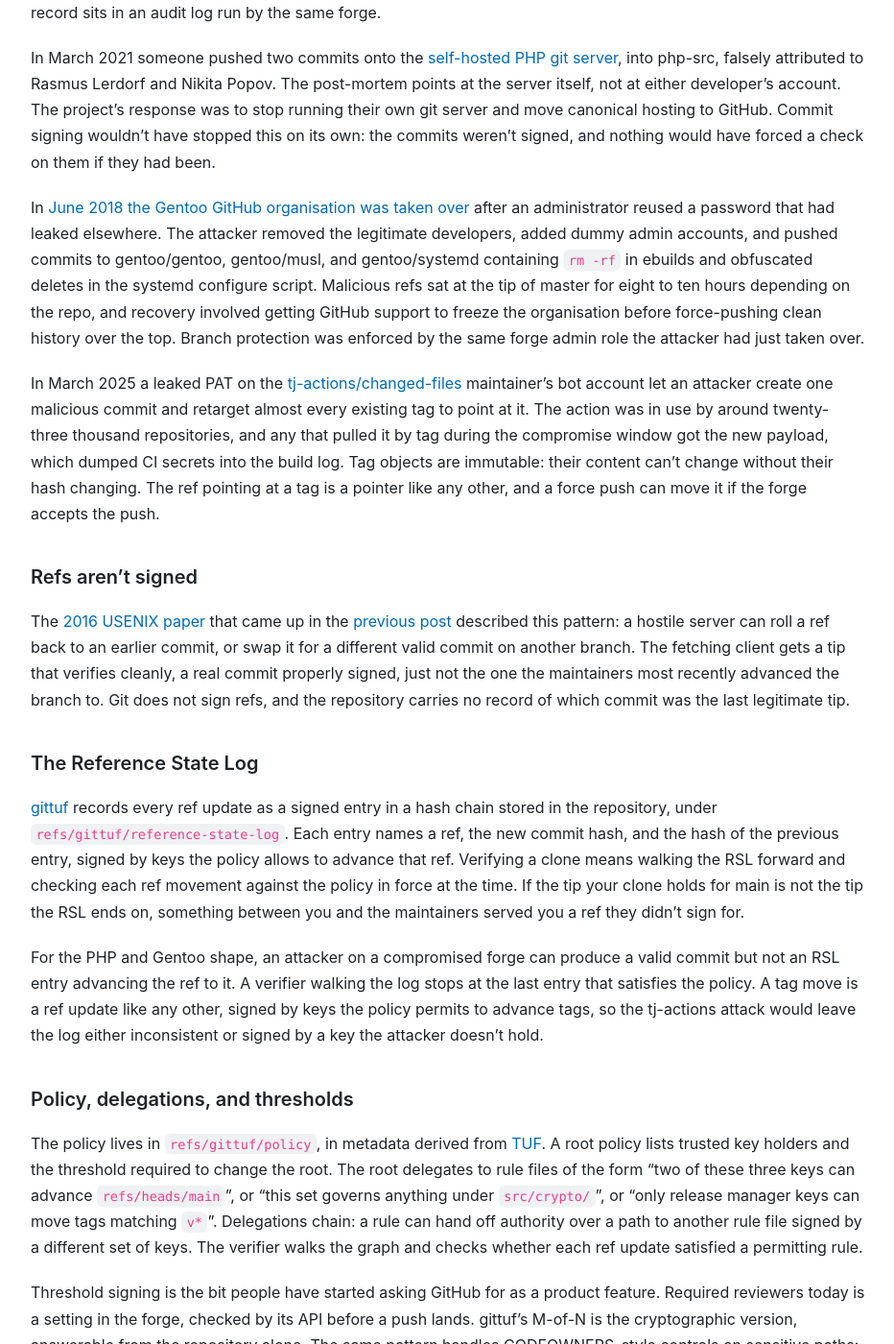
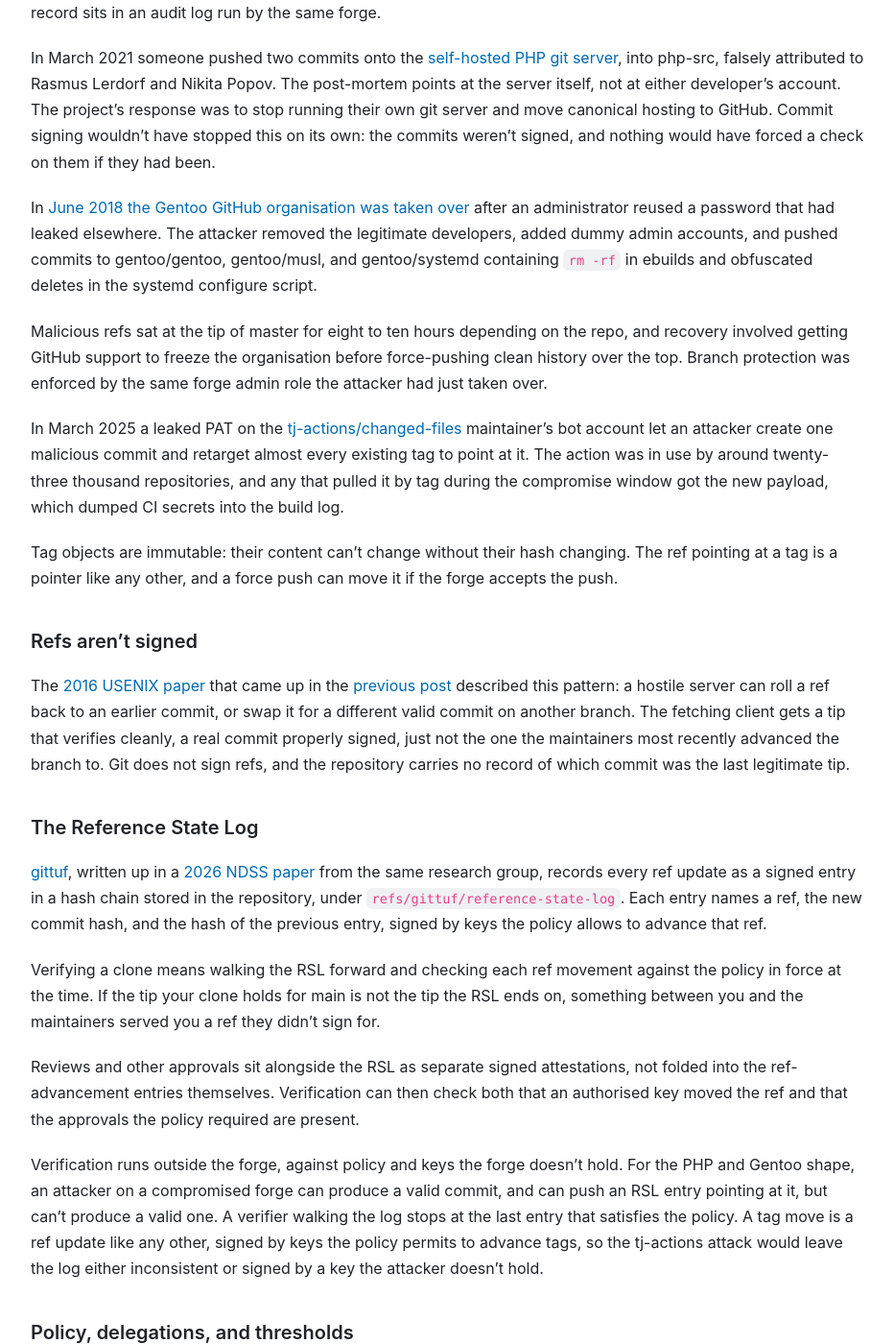
Before and after one commit to andrew/nesbitt.io, a Jekyll site: the page built from _posts/2026-06-04-gittuf-a-signed-log-for-git-refs.md, in a window 1280 px wide and 1400 px high, scrolled down 475 px. Shown: the whole window at 96% size, without its empty margins (173-1105 px from the left). Built offline with Jekyll 4.4.1, drawn with Linux system fonts in a browser that asks for light colours; comment, search, counter and statistics services are not loaded; some of the changed text lies outside the part shown.

Commit message:
Update"gittuf - a signed log for git refs" post

```diff
--- a/_posts/2026-06-04-gittuf-a-signed-log-for-git-refs.md
+++ b/_posts/2026-06-04-gittuf-a-signed-log-for-git-refs.md
@@ -17,9 +17,13 @@
 
 In March 2021 someone pushed two commits onto the [self-hosted PHP git server](https://news-web.php.net/php.internals/113838), into php-src, falsely attributed to Rasmus Lerdorf and Nikita Popov. The post-mortem points at the server itself, not at either developer's account. The project's response was to stop running their own git server and move canonical hosting to GitHub. Commit signing wouldn't have stopped this on its own: the commits weren't signed, and nothing would have forced a check on them if they had been.
 
-In [June 2018 the Gentoo GitHub organisation was taken over](https://wiki.gentoo.org/wiki/Project:Infrastructure/Incident_Reports/2018-06-28_Github) after an administrator reused a password that had leaked elsewhere. The attacker removed the legitimate developers, added dummy admin accounts, and pushed commits to gentoo/gentoo, gentoo/musl, and gentoo/systemd containing `rm -rf` in ebuilds and obfuscated deletes in the systemd configure script. Malicious refs sat at the tip of master for eight to ten hours depending on the repo, and recovery involved getting GitHub support to freeze the organisation before force-pushing clean history over the top. Branch protection was enforced by the same forge admin role the attacker had just taken over.
+In [June 2018 the Gentoo GitHub organisation was taken over](https://wiki.gentoo.org/wiki/Project:Infrastructure/Incident_Reports/2018-06-28_Github) after an administrator reused a password that had leaked elsewhere. The attacker removed the legitimate developers, added dummy admin accounts, and pushed commits to gentoo/gentoo, gentoo/musl, and gentoo/systemd containing `rm -rf` in ebuilds and obfuscated deletes in the systemd configure script.
 
-In March 2025 a leaked PAT on the [tj-actions/changed-files](https://www.stepsecurity.io/blog/harden-runner-detection-tj-actions-changed-files-action-is-compromised) maintainer's bot account let an attacker create one malicious commit and retarget almost every existing tag to point at it. The action was in use by around twenty-three thousand repositories, and any that pulled it by tag during the compromise window got the new payload, which dumped CI secrets into the build log. Tag objects are immutable: their content can't change without their hash changing. The ref pointing at a tag is a pointer like any other, and a force push can move it if the forge accepts the push.
+Malicious refs sat at the tip of master for eight to ten hours depending on the repo, and recovery involved getting GitHub support to freeze the organisation before force-pushing clean history over the top. Branch protection was enforced by the same forge admin role the attacker had just taken over.
+
+In March 2025 a leaked PAT on the [tj-actions/changed-files](https://www.stepsecurity.io/blog/harden-runner-detection-tj-actions-changed-files-action-is-compromised) maintainer's bot account let an attacker create one malicious commit and retarget almost every existing tag to point at it. The action was in use by around twenty-three thousand repositories, and any that pulled it by tag during the compromise window got the new payload, which dumped CI secrets into the build log.
+
+Tag objects are immutable: their content can't change without their hash changing. The ref pointing at a tag is a pointer like any other, and a force push can move it if the forge accepts the push.
 
 ### Refs aren't signed
 
@@ -27,18 +31,26 @@
 
 ### The Reference State Log
 
-[gittuf](https://gittuf.dev) records every ref update as a signed entry in a hash chain stored in the repository, under `refs/gittuf/reference-state-log`. Each entry names a ref, the new commit hash, and the hash of the previous entry, signed by keys the policy allows to advance that ref. Verifying a clone means walking the RSL forward and checking each ref movement against the policy in force at the time. If the tip your clone holds for main is not the tip the RSL ends on, something between you and the maintainers served you a ref they didn't sign for.
+[gittuf](https://gittuf.dev), written up in a [2026 NDSS paper](https://www.ndss-symposium.org/ndss-paper/rethinking-trust-in-forge-based-git-security/) from the same research group, records every ref update as a signed entry in a hash chain stored in the repository, under `refs/gittuf/reference-state-log`. Each entry names a ref, the new commit hash, and the hash of the previous entry, signed by keys the policy allows to advance that ref.
 
-For the PHP and Gentoo shape, an attacker on a compromised forge can produce a valid commit but not an RSL entry advancing the ref to it. A verifier walking the log stops at the last entry that satisfies the policy. A tag move is a ref update like any other, signed by keys the policy permits to advance tags, so the tj-actions attack would leave the log either inconsistent or signed by a key the attacker doesn't hold.
+Verifying a clone means walking the RSL forward and checking each ref movement against the policy in force at the time. If the tip your clone holds for main is not the tip the RSL ends on, something between you and the maintainers served you a ref they didn't sign for.
+
+Reviews and other approvals sit alongside the RSL as separate signed attestations, not folded into the ref-advancement entries themselves. Verification can then check both that an authorised key moved the ref and that the approvals the policy required are present.
+
+Verification runs outside the forge, against policy and keys the forge doesn't hold. For the PHP and Gentoo shape, an attacker on a compromised forge can produce a valid commit, and can push an RSL entry pointing at it, but can't produce a valid one. A verifier walking the log stops at the last entry that satisfies the policy. A tag move is a ref update like any other, signed by keys the policy permits to advance tags, so the tj-actions attack would leave the log either inconsistent or signed by a key the attacker doesn't hold.
 
 ### Policy, delegations, and thresholds
 
-The policy lives in `refs/gittuf/policy`, in metadata derived from [TUF](https://theupdateframework.io/). A root policy lists trusted key holders and the threshold required to change the root. The root delegates to rule files of the form "two of these three keys can advance `refs/heads/main`", or "this set governs anything under `src/crypto/`", or "only release manager keys can move tags matching `v*`". Delegations chain: a rule can hand off authority over a path to another rule file signed by a different set of keys. The verifier walks the graph and checks whether each ref update satisfied a permitting rule.
+The policy lives in `refs/gittuf/policy`, in metadata derived from [TUF](https://theupdateframework.io/). A root policy lists trusted key holders and the threshold required to change the root. The root delegates to rule files of the form "two of these three keys can advance `refs/heads/main`", or "this set governs anything under `src/crypto/`", or "only release manager keys can move tags matching `v*`".
+
+Delegations chain: a rule can hand off authority over a path to another rule file signed by a different set of keys. A child rule can only add requirements on its scope, not weaken what it inherited, so granting infra owners authority over `infra/` can't drop the threshold the root set on `main`. The verifier walks the graph and checks whether each ref update satisfied a permitting rule.
 
 Threshold signing is the bit people have started asking GitHub for as a product feature. Required reviewers today is a setting in the forge, checked by its API before a push lands. gittuf's M-of-N is the cryptographic version, answerable from the repository alone. The same pattern handles CODEOWNERS-style controls on sensitive paths: a delegation can scope a rule to `refs/heads/main` and paths under `infra/`, requiring two signatures from a named set.
 
 ### Where it sits with the signing stack
 
-The artifact-signing stack from the previous post assumes the tree the artifact came from is the tree the maintainers approved. gittuf provides that check. Sigstore covers the journey from a tree state to an artifact in a registry, with attestations describing who built it from what source. An in-toto attestation can name the commit the build came from, but it doesn't record whether that commit was a legitimate tip of the ref. The RSL adds that record. The chain a client checks then runs from the registry, through the build, through the RSL entry authorising the commit, out to keys held outside the forge.
+The artifact-signing stack from the previous post assumes the tree the artifact came from is the tree the maintainers approved. gittuf provides that check. Sigstore covers the journey from a tree state to an artifact in a registry, with attestations describing who built it from what source. An in-toto attestation can name the commit the build came from, but it doesn't record whether that commit was a legitimate tip of the ref. The RSL adds that record.
+
+The chain a client checks then runs from the registry, through the build, through the RSL entry authorising the commit, out to keys held outside the forge.
 
 I'd like to see forges build gittuf in directly, so the workflows people rely on (editing a file in the web UI, clicking merge on a PR) produce signed RSL entries on the maintainer's behalf. The closest thing today is the gittuf project's own [GitHub App](https://github.com/gittuf/github-app), which records PR review approvals as attestations from outside the forge, but the merge itself still comes from a forge with no key in the delegation graph. A forge holding a key and using it to advance refs in response to authenticated user actions would become a participant in the chain, and most of the daily workflow could stay as it is.
```
Also changed, not shown: _data/stats.json (+25 -25 lines).
